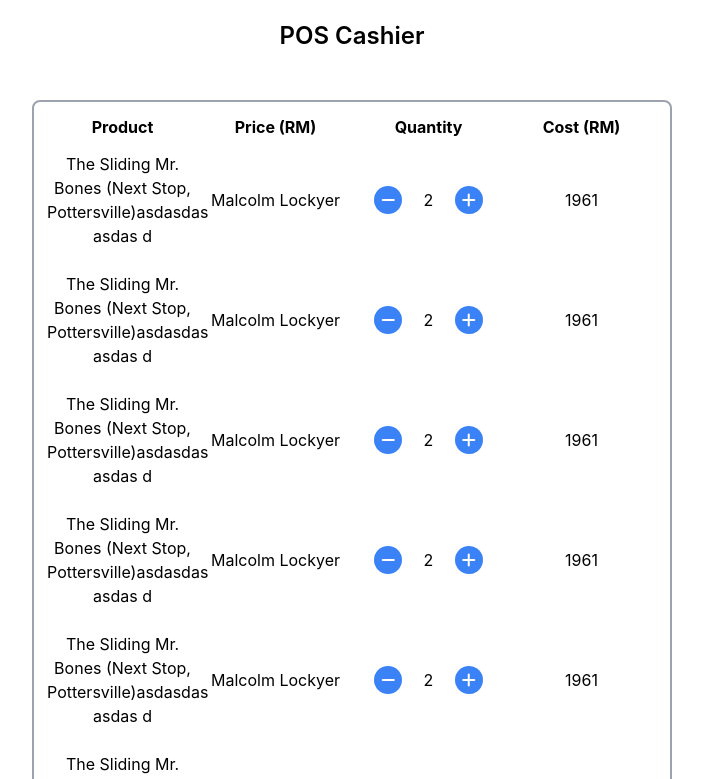
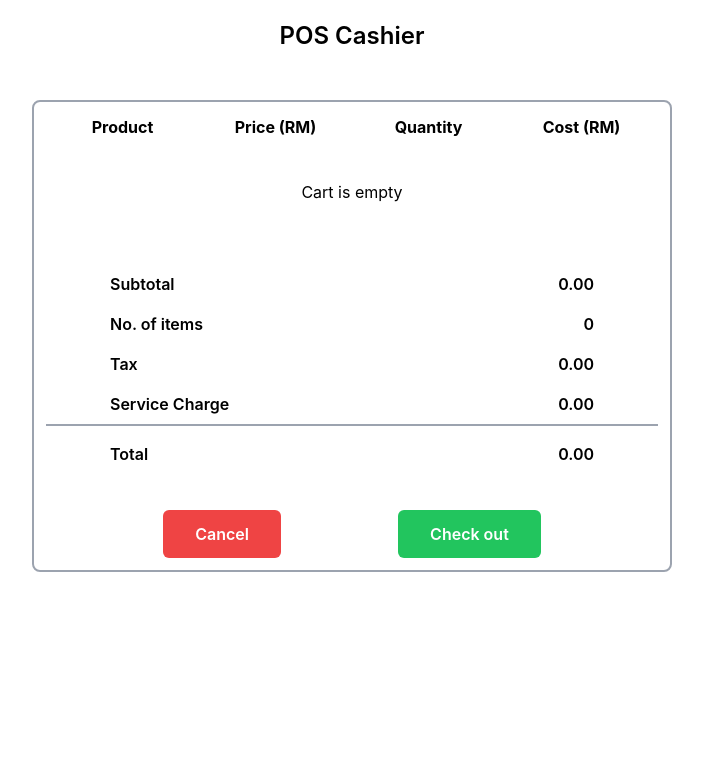
Before and after one commit to yeechoong97/pos-cashier, a React (Create React App) app: page /cart in a window 1280 px wide. Shown: the top 779 px of the page, without its empty margins (288-991 px from the left). Built offline with nearby package versions, Linux system fonts and the light colour scheme.

Commit message:
Implemented Redux for cart feature

```diff
--- a/src/App.js
+++ b/src/App.js
@@ -2,15 +2,20 @@ import { BrowserRouter as Router } from 'react-router-dom';
 import { Route, Routes } from 'react-router-dom'
 import Cart from './Pages/Cart';
 import ProductList from './Pages/ProductList';
+import { Provider as ReduxProvider } from 'react-redux';
+import store from './redux/store';
 
 const App = () => {
   return (
-    <Router>
-      <Routes>
-        {/* <Route exact path="/" element={<ProductList />} /> */}
-        <Route path="/cart" element={<Cart />} />
-      </Routes>
-    </Router>
+    <ReduxProvider store={store}>
+      <Router>
+        <Routes>
+          <Route exact path="/" element={<ProductList />} />
+          <Route path="/cart" element={<Cart />} />
+        </Routes>
+      </Router>
+    </ReduxProvider>
+
   );
 }
 
--- a/src/Components/CartItemList.js
+++ b/src/Components/CartItemList.js
@@ -1,47 +1,84 @@
-import React from 'react'
+import React from 'react';
+import { getCartItems } from '../redux/reducers/cartSlice';
+import { useSelector, useDispatch } from 'react-redux';
+import { updateCart } from '../redux/reducers/cartSlice';
+import { Link } from 'react-router-dom'
 
-const QuantityAdjust = () => (
+// Adjust the quantity of an item in the cart
+const QuantityAdjust = ({ item }) => {
+
+    const dispatch = useDispatch();
+
+    // Update the item quantity
+    const handleUpdateItemQuantity = (quantity) => {
+        dispatch(updateCart({ ...item, update: quantity }));
+    }
+
+    return (
         <div className='flex flex-row justify-evenly items-center'>
-        <button className='bg-blue-500 hover:bg-blue-700 text-white font-bold rounded-full w-7 h-7'>
+            <button
+                className='bg-blue-500 hover:bg-blue-700 text-white font-bold rounded-full w-7 h-7'
+                onClick={() => handleUpdateItemQuantity(-1)}
+            >
                 <i className="fa-solid fa-minus"></i>
             </button>
-        <span>2</span>
-        <button className='bg-blue-500 hover:bg-blue-700 text-white font-bold rounded-full w-7 h-7 '>
+            <span>{item.quantity}</span>
+            <button
+                className='bg-blue-500 hover:bg-blue-700 text-white font-bold rounded-full w-7 h-7 '
+                onClick={() => handleUpdateItemQuantity(1)}
+            >
                 <i className="fa-solid fa-plus"></i>
             </button>
         </div >
     )
+}
 
-const TableItem = () => (
+// The table item component for each row
+const TableItem = ({ item }) => (
     <tr>
-        <td className='py-3'>The Sliding Mr. Bones (Next Stop, Pottersville)asdasdas asdas d</td>
-        <td className='py-3'>Malcolm Lockyer</td>
+        <td className='py-3'>{item.description}</td>
+        <td className='py-3'>{item.price}</td>
         <td className='py-3'>
-            <QuantityAdjust />
+            <QuantityAdjust item={item} />
         </td>
-        <td className='py-3'>1961</td>
+        <td className='py-3'>{item.price * item.quantity}</td>
     </tr>
 )
 
+// The calculation item component for each row
 const CalculationItemSection = ({ title, amount, divider }) => (
     <div className={`flex flex-row justify-between px-16 my-2 font-semibold w-full ${divider ? "border-b-2 border-gray-400" : ""}`}>
-        <div>{title}</div>
-        <div className={`${divider ? "py-2" : ""} `}>{amount}</div>
+        <div className={`${divider ? "pb-2" : ""} `}>{title}</div>
+        <div className={`${divider ? "pb-2" : ""} `}>{amount}</div>
     </div>
 )
 
-const CalculationSection = () => (
+// The bottom section component that displays the calculation of whole cart
+const CalculationSection = ({ items }) => {
+
+    const subtotal = items.reduce((previousItem, currentItem) => previousItem + currentItem.price * currentItem.quantity, 0);
+    const itemQuantity = items.length;
+    const tax = subtotal * 0.06;
+    const serviceCharge = subtotal * 0.1;
+    const total = subtotal + tax + serviceCharge;
+
+    return (
         <div className='flex flex-col justify-center items-center my-5'>
-        <CalculationItemSection title="Subtotal" amount="RM6.00" />
-        <CalculationItemSection title="No. of items" amount="3" />
-        <CalculationItemSection title="Tax" amount="6%" />
-        <CalculationItemSection title="Service Charge" amount="-" divider />
-        <CalculationItemSection title="Total" amount="RM 6.36" />
+            <CalculationItemSection title="Subtotal" amount={subtotal.toFixed(2)} />
+            <CalculationItemSection title="No. of items" amount={itemQuantity} />
+            <CalculationItemSection title="Tax" amount={tax.toFixed(2)} />
+            <CalculationItemSection title="Service Charge" amount={serviceCharge.toFixed(2)} divider />
+            <CalculationItemSection title="Total" amount={total.toFixed(2)} />
         </div>
     )
+}
 
 
 const CartItemList = () => {
+
+    const { cartItems } = useSelector(getCartItems);
+    console.log(cartItems.length)
+
     return (
         <div className='border-2 border-gray-400 w-1/2 h-full rounded-lg border-collapse p-3 my-5'>
             <table className='table-fixed border-collapse h-full w-full text-center'>
@@ -54,19 +91,27 @@ const CartItemList = () => {
                     </tr>
                 </thead>
                 <tbody>
-                    <TableItem />
-                    <TableItem />
-                    <TableItem />
-                    <TableItem />
-                    <TableItem />
-                    <TableItem />
-                    <TableItem />
-                    <TableItem />
+                    {
+                        cartItems.length > 0 ?
+                            // Display the items list if there are items in the cart
+                            cartItems.map((item, index) => (<TableItem item={item} key={index} />)) :
+                            // Hide the table if there are no items in the cart
+                            <tr>
+                                <td className='text-center py-10' colSpan={4}>Cart is empty</td>
+                            </tr>
+                    }
                 </tbody>
             </table>
-            <CalculationSection />
+            {
+
+                cartItems ?
+                    // Display the calculation section if there are items in the cart
+                    <CalculationSection items={cartItems} /> :
+                    // Hide the calculation section if cart is empty
+                    <></>
+            }
             <div className='flex flex-row justify-evenly items-center'>
-                <button className="bg-red-500 hover:bg-red-700 text-white font-semibold py-3 px-8 rounded-md mt-4">Cancel</button>
+                <Link className="bg-red-500 hover:bg-red-700 text-white font-semibold py-3 px-8 rounded-md mt-4" to="/">Cancel</Link>
                 <button className="bg-green-500 hover:bg-green-700 text-white font-semibold py-3 px-8 rounded-md mt-4">Check out</button>
             </div>
         </div>
--- a/src/Components/ProductItem.js
+++ b/src/Components/ProductItem.js
@@ -1,7 +1,16 @@
 import React from 'react'
+import { addToCart } from '../redux/reducers/cartSlice';
+import { useDispatch } from 'react-redux';
 
 const ProductItem = ({ product }) => {
     const { description, price } = product;
+    const dispatch = useDispatch();
+
+    const handleAddToCart = (product) => {
+        const cartItem = { ...product, quantity: 1 };
+        dispatch(addToCart(cartItem));
+    }
+
     return (
         <div className="border-2 rounded-md p-5 flex-col flex items-center w-1/6 bg-slate-50 shadow-lg my-5 mx-16">
             <img src={`/images/${description}.png`} className='h-48 w-48 rounded-lg' alt="Product" />
@@ -11,7 +20,10 @@ const ProductItem = ({ product }) => {
             <div className='pt-1 font-medium font-sans text-xl self-start text-red-400'>
                 {`RM ${price}`}
             </div>
-            <button className="bg-blue-500 hover:bg-blue-700 text-white font-semibold py-2 px-4 rounded-md mt-4">Add to Cart</button>
+            <button
+                className="bg-blue-500 hover:bg-blue-700 text-white font-semibold py-2 px-4 rounded-md mt-4"
+                onClick={() => handleAddToCart(product)}
+            >Add to Cart</button>
         </div>
     )
 }
--- a/src/Pages/ProductList.js
+++ b/src/Pages/ProductList.js
@@ -1,10 +1,11 @@
 import React from 'react'
 import ProductItem from '../Components/ProductItem'
 import { productData } from '../data'
+import { Link } from 'react-router-dom'
 
 const ProductList = () => {
     return (
-        <div className='flex flex-col justify-center items-center h-full w-full'>
+        <div className='flex flex-col justify-center items-center h-full w-full relative'>
             <div className='h-20 p-5'>
                 <p className="text-2xl font-semibold">Products</p>
             </div>
@@ -15,6 +16,18 @@ const ProductList = () => {
                     ))
                 }
             </div>
+            <div class="bg-indigo-900 text-center py-4 lg:px-4">
+                <div class="p-2 bg-indigo-800 items-center text-indigo-100 leading-none lg:rounded-full flex lg:inline-flex" role="alert">
+                    <span class="flex rounded-full bg-indigo-500 uppercase px-2 py-1 text-xs font-bold mr-3">New</span>
+                </div>
+            </div>
+            <Link
+                className="bg-blue-500 hover:bg-blue-700 text-white font-semibold py-3 px-4 rounded-md mt-4 absolute top-4 right-32"
+                to="cart"
+            >
+                <i className="fa-solid fa-basket-shopping mr-2"></i>
+                <span>View Cart</span>
+            </Link>
         </div>
     )
 }
--- /dev/null
+++ b/src/redux/reducers/cartSlice.jsx
@@ -0,0 +1,32 @@
+import { createSlice } from "@reduxjs/toolkit";
+
+export const cartSlice = createSlice({
+    name: "cart",
+    initialState: {
+        cartItems: []
+    },
+    reducers: {
+        addToCart: (state, action) => {
+            let existingItem = state.cartItems.find((item) => item.description === action.payload.description);
+            if (existingItem) {
+                existingItem.quantity += 1;
+            }
+            else {
+                state.cartItems = [...state.cartItems, action.payload];
+            }
+        },
+        updateCart: (state, action) => {
+            let existingItem = state.cartItems.find((item) => item.description === action.payload.description);
+            existingItem.quantity += action.payload.update;
+            if (existingItem.quantity === 0) {
+                state.cartItems = state.cartItems.filter((item) => item.description !== action.payload.description);
+            }
+        }
+    }
+})
+
+export const { addToCart, updateCart } = cartSlice.actions;
+
+export const getCartItems = state => state.cart;
+
+export default cartSlice.reducer;
--- /dev/null
+++ b/src/redux/store.jsx
@@ -0,0 +1,8 @@
+import { configureStore } from "@reduxjs/toolkit";
+import cartReducer from "./reducers/cartSlice";
+
+export default configureStore({
+    reducer: {
+        cart: cartReducer
+    }
+})
```
Lines whose indentation alone changed are shown as unchanged.
